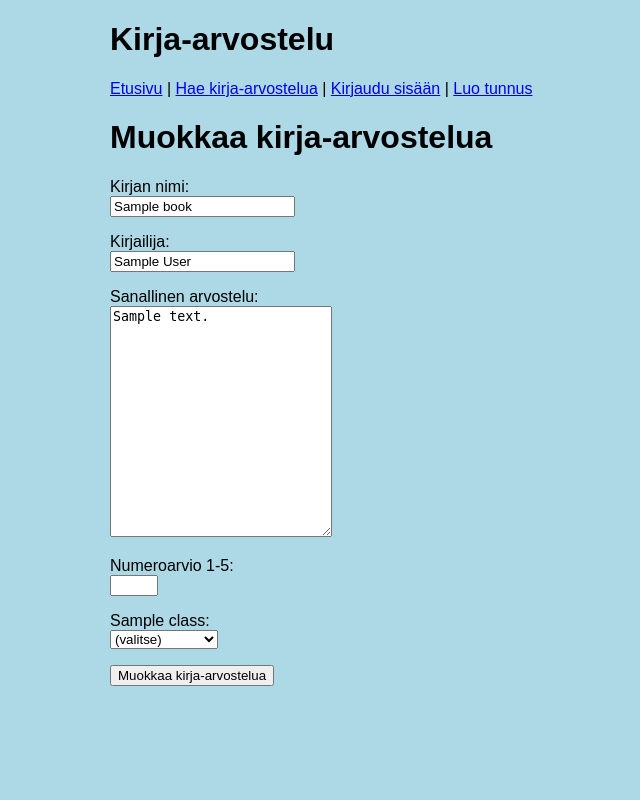
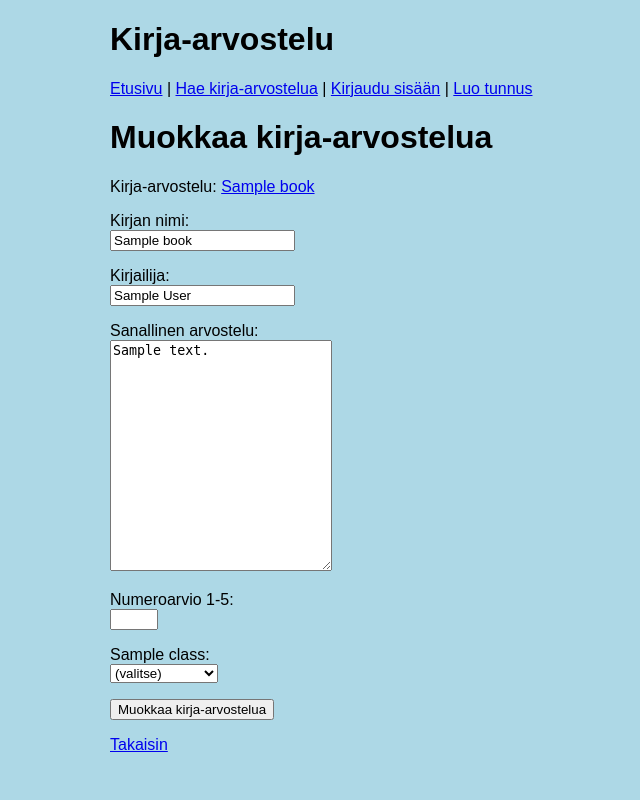
Before and after one commit to Axaboi/kirja-arvostelu, a Flask app: template templates/edit_book.html in a window 1280 px wide. Shown: the whole page, without its empty margins (130-770 px from the left). Run offline with Flask 3, Linux system fonts and the light colour scheme; the template is opened without the code that fills it: most values are stand-ins (such as "Sample title", 1, 10 or a date in 2020).

```diff
--- a/templates/edit_book.html
+++ b/templates/edit_book.html
@@ -4,6 +4,9 @@
 
 {% block content %}
 <h1>Muokkaa kirja-arvostelua</h1>
+<p>
+  Kirja-arvostelu: <a href="/book/{{ book.id }}">{{ book.title }}</a>
+</p>
 <form action="/update_book" method="post">
   <p>
     Kirjan nimi: <br />
@@ -39,4 +42,7 @@
   {% endfor %}
   <input type="submit" value="Muokkaa kirja-arvostelua" />
 </form>
+<p>
+  <a href="/book/{{ book.id }}">Takaisin</a>
+</p>
 {% endblock %}
--- a/templates/remove_book.html
+++ b/templates/remove_book.html
@@ -4,7 +4,7 @@
 
 {% block content %}
 <h1>Poista kirja-arvostelu</h1>
-<p>Kirja-arvostelu: {{ book.title }}</p>
+<p>Kirja-arvostelu: <a href="/book/{{ book.id }}">{{ book.title }}</a></p>
 <p>Poistetaanko kirja-arvostelu?</p>
 <form action="/remove_book/{{ book.id }}" method="post">
   <input type="submit" name="remove" value="Poista arvostelu">
```
